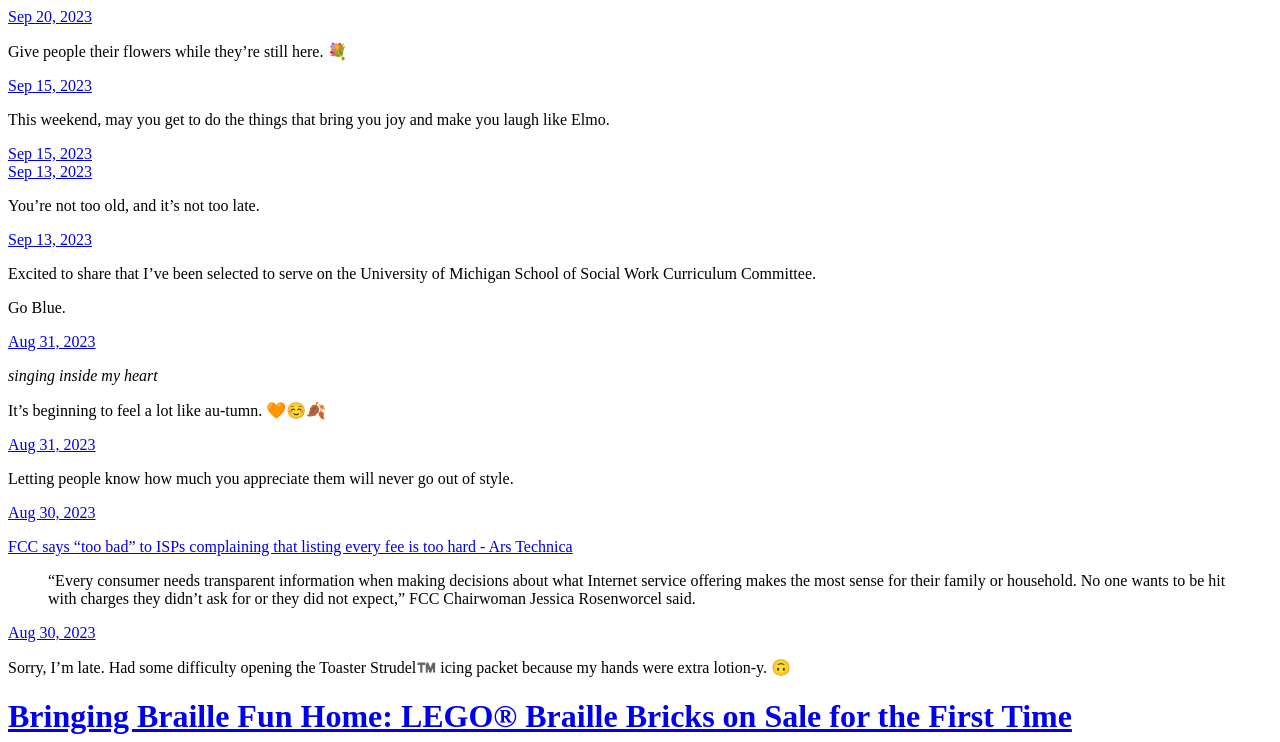
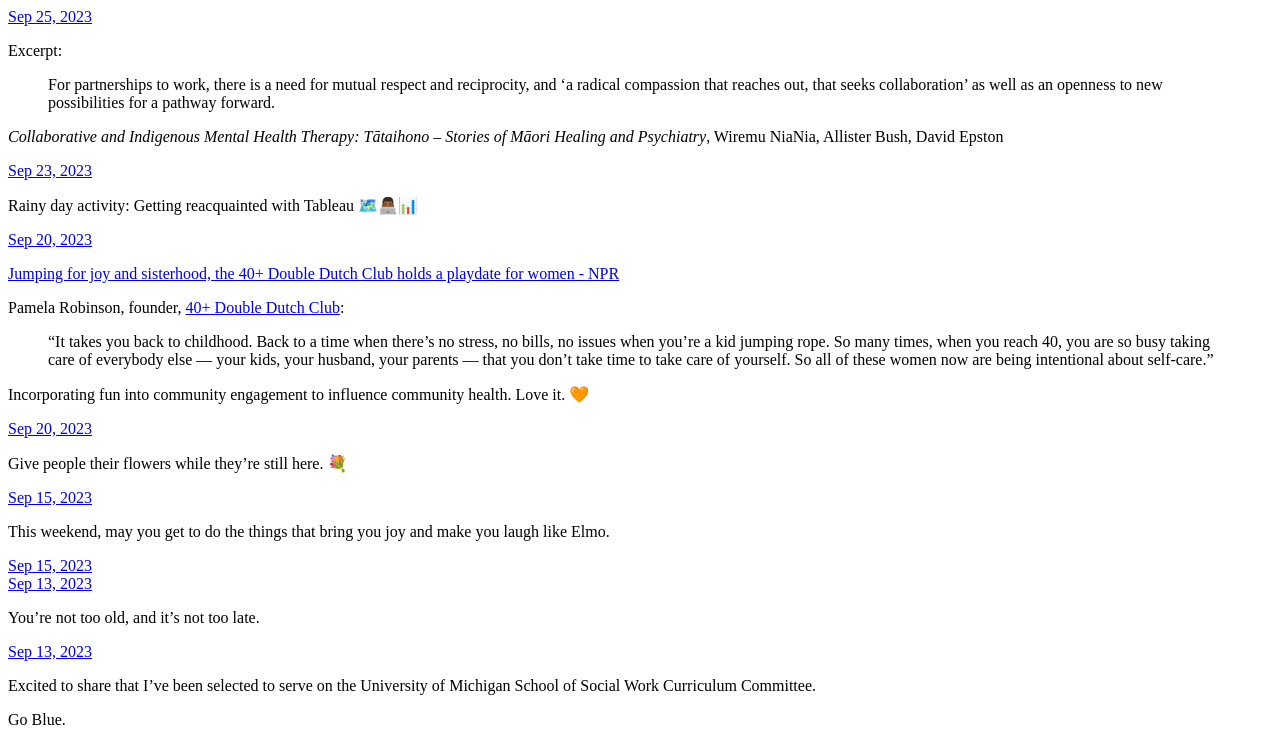
Before and after one commit to stephenanfield/stephenanfield.com, a plain HTML site: page index.html in a window 1280 px wide. Shown: the top 742 px of the page. Drawn offline with Linux system fonts and the light colour scheme; a script that the page names is missing.

Commit message:
Archiving from Micro.blog.

```diff
--- a/index.html
+++ b/index.html
@@ -21,6 +21,50 @@
 <div class="h-feed">
 
 
+
+	  <div class="h-entry">
+
+
+		<a href="https://stephenanfield.com/2023/09/25/excerpt-for-partnerships.html" class="u-url"><time class="dt-published" datetime="2023-09-25 10:51:18 -0400">Sep 25, 2023</time></a>
+
+		<div class="e-content">
+			 <p>Excerpt:</p>
+<blockquote>
+<p>For partnerships to work, there is a need for mutual respect and reciprocity, and ‘a radical compassion that reaches out, that seeks collaboration’ as well as an openness to new possibilities for a pathway forward.</p>
+</blockquote>
+<p><em>Collaborative and Indigenous Mental Health Therapy: Tātaihono – Stories of Māori Healing and Psychiatry</em>, Wiremu NiaNia, Allister Bush, David Epston</p>
+<!-- raw HTML omitted -->
+
+		</div>
+	  </div>
+
+	  <div class="h-entry">
+
+
+		<a href="https://stephenanfield.com/2023/09/23/rainy-day-activity.html" class="u-url"><time class="dt-published" datetime="2023-09-23 15:21:06 -0400">Sep 23, 2023</time></a>
+
+		<div class="e-content">
+			 <p>Rainy day activity: Getting reacquainted with Tableau 🗺️👨🏾‍💻📊</p>
+<!-- raw HTML omitted -->
+
+		</div>
+	  </div>
+
+	  <div class="h-entry">
+
+
+		<a href="https://stephenanfield.com/2023/09/20/jumping-for-joy.html" class="u-url"><time class="dt-published" datetime="2023-09-20 13:19:30 -0400">Sep 20, 2023</time></a>
+
+		<div class="e-content">
+			 <p><a href="https://www.npr.org/2023/09/20/1198675138/jumping-for-joy-and-sisterhood-the-40-double-dutch-club-holds-a-playdate-for-wom">Jumping for joy and sisterhood, the 40+ Double Dutch Club holds a playdate for women - NPR</a></p>
+<p>Pamela Robinson, founder, <a href="https://www.40plusdoubledutchclub.org/">40+ Double Dutch Club</a>:</p>
+<blockquote>
+<p>&ldquo;It takes you back to childhood. Back to a time when there&rsquo;s no stress, no bills, no issues when you&rsquo;re a kid jumping rope. So many times, when you reach 40, you are so busy taking care of everybody else — your kids, your husband, your parents — that you don&rsquo;t take time to take care of yourself. So all of these women now are being intentional about self-care.&rdquo;</p>
+</blockquote>
+<p>Incorporating fun into community engagement to influence community health. Love it. 🧡</p>
+
+		</div>
+	  </div>
 
 	  <div class="h-entry">
 
```
